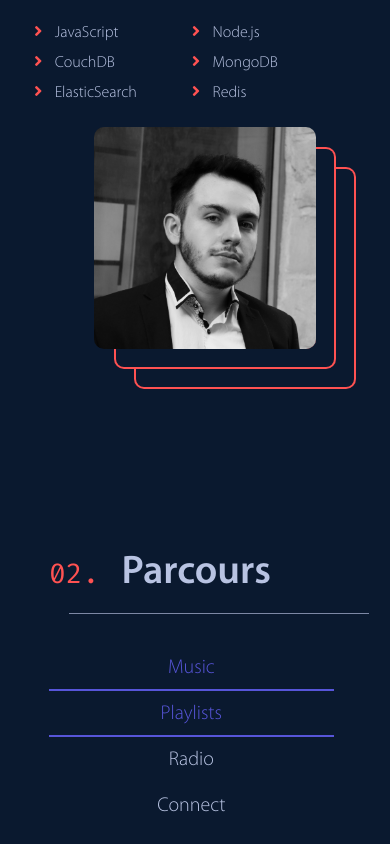
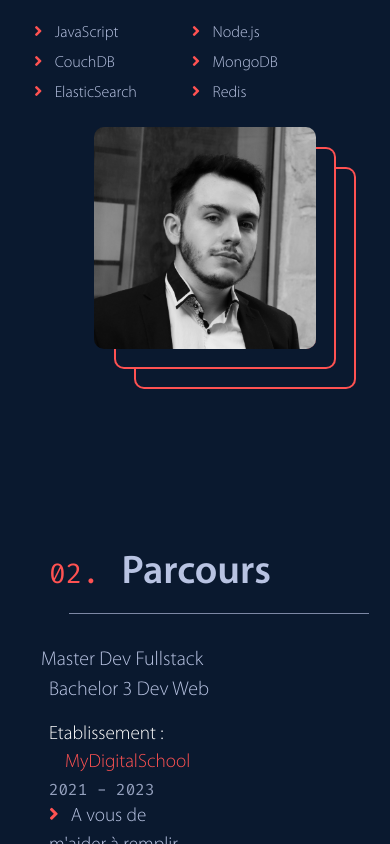
Before and after one commit to Drachebrume/portfolio, a plain HTML site: page index.html in a window 390 px wide. Shown: the part 1156-2000 px from the top of the page. Drawn offline with nearby package versions, Linux system fonts and the light colour scheme.

Commit message:
probleme overflow

```diff
--- a/css/portfolio.css
+++ b/css/portfolio.css
@@ -214,7 +214,14 @@ a.customIcon:hover {
   text-decoration: underline;
 }
 #aboutMenuMobile {
+  position : relative;
   display : none;
+  overflow: auto!important;
+  max-height : 20px!important;
+  height : 20px!important;
+}
+.aboutBlock {
+  display : inline-block;
 }
 @media screen and (max-width: 1200px) {
   .megaTitle {
--- a/index.html
+++ b/index.html
@@ -84,7 +84,7 @@
             <span class="text-flame space-3">Actuellement en</span><br>
             <h1 class="megaTitle text-gray ">Recherche d'alternance développeur fullstack.</h1>
             <p class="bio">Etudiant en 1ère année de Master Développeur Fullstack chez MyDigitalSchool
-              en alternance, je conçoit des applications web et mobile. </p>
+              en alternance, je conçois des applications web et mobile. </p>
             <a href = "mailto:baptiste.poulain59@gmail.com" class="btn btn-lg btn-flame text-flame">
               <span class="p-5">Contact</span>
             </a>
@@ -165,20 +165,14 @@
                     <a class="subMenu" id="section4">Ecole d'architecture</a>
                   </li>
                 </ul>
-                <ul class="tab tab-block" id="aboutMenuMobile">
-                  <li class="tab-item active">
-                    <a href="#">Music</a>
-                  </li>
-                  <li class="tab-item">
-                    <a href="#" class="active">Playlists</a>
-                  </li>
-                  <li class="tab-item">
-                    <a href="#">Radio</a>
-                  </li>
-                  <li class="tab-item">
-                    <a href="#">Connect</a>
-                  </li>
-                </ul>
+                <div class="columns" id="aboutMenuMobile">
+                  <div class="aboutBlock">
+                    Master Dev Fullstack
+                  </div>
+                  <div class="aboutBlock">
+                    Bachelor 3 Dev Web
+                  </div>
+                </div>
               </div>
 
               <div class="column col-6 mt-4 blocksection" id="blocksection1">
```
